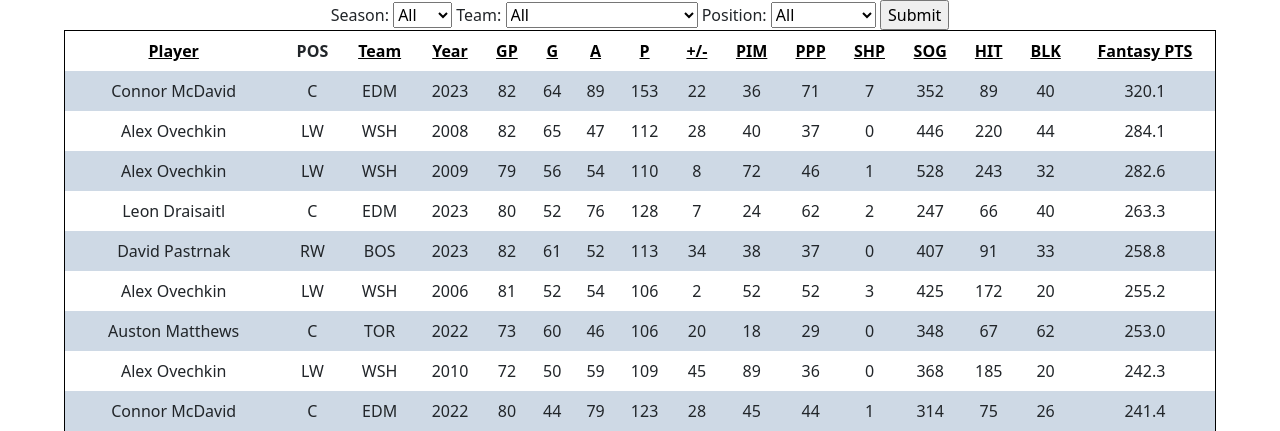
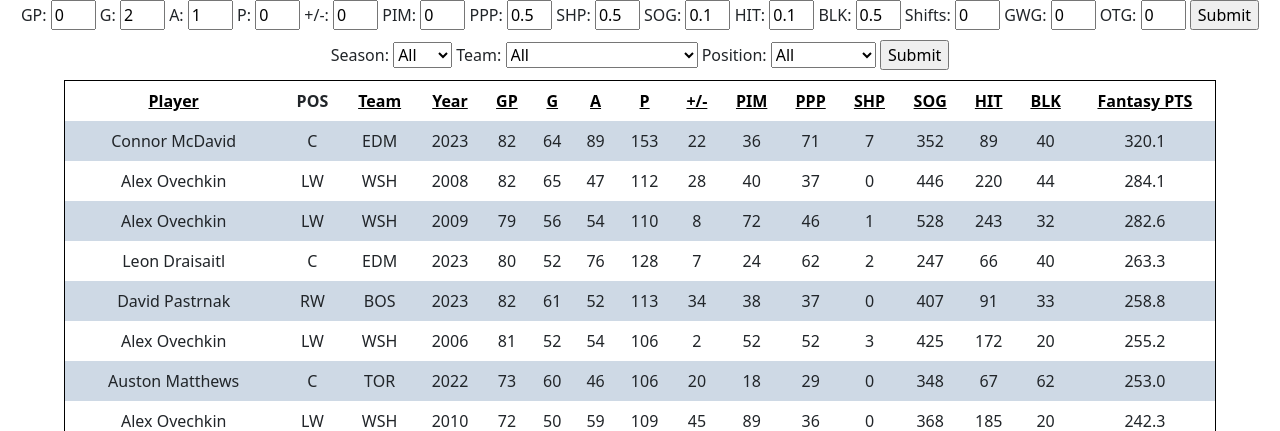
Before and after one commit to Nebbocaj/NHL_Predictions, a Django app: page /players/ in a window 1280 px wide. Shown: the part 56-487 px from the top of the page. Run offline with Django 4.2, Linux system fonts and the light colour scheme; data comes from the database, SQL or seed files in the repository; both versions use the stored data as it was after the commit.

Commit message:
Added custom fantasy scoring

```diff
--- a/NHLweb/fantasy/forms.py
+++ b/NHLweb/fantasy/forms.py
@@ -74,17 +74,18 @@
 
 #This is the form for customizing fantasy league points
 class FantasyScoring(forms.Form):
-    goals = forms.IntegerField(label='Goals:', initial=2)
-    assist = forms.IntegerField(label='Assists:', initial=1)
-    pim = forms.IntegerField(label='PIM:', initial=0)
-    shots = forms.IntegerField(label='Shots:', initial=0.1)
-    games = forms.IntegerField(label='GP:', initial=0)
-    hits = forms.IntegerField(label='Hits:', initial=0.1)
-    blocks = forms.IntegerField(label='Blocks:', initial=0.5)
-    plusMinus = forms.IntegerField(label='+/-:', initial=0)
-    points = forms.IntegerField(label='Points:', initial=0)
-    shifts = forms.IntegerField(label='Shifts:', initial=0)
-    ppp = forms.IntegerField(label='PPP:', initial=0.5)
-    shp = forms.IntegerField(label='SHP:', initial=0.5)
-    gwg = forms.IntegerField(label='GWG:', initial=0)
-    otg = forms.IntegerField(label='OTG:', initial=0)
+    games = forms.IntegerField(label='GP:', initial=0, widget=forms.NumberInput(attrs={'class': 'small-input'}))
+    goals = forms.IntegerField(label='G:', initial=2, widget=forms.NumberInput(attrs={'class': 'small-input'}))
+    assist = forms.IntegerField(label='A:', initial=1, widget=forms.NumberInput(attrs={'class': 'small-input'}))
+    points = forms.IntegerField(label='P:', initial=0, widget=forms.NumberInput(attrs={'class': 'small-input'}))
+    plusMinus = forms.IntegerField(label='+/-:', initial=0, widget=forms.NumberInput(attrs={'class': 'small-input'}))
+    pim = forms.IntegerField(label='PIM:', initial=0, widget=forms.NumberInput(attrs={'class': 'small-input'}))
+    ppp = forms.IntegerField(label='PPP:', initial=0.5, widget=forms.NumberInput(attrs={'class': 'small-input'}))
+    shp = forms.IntegerField(label='SHP:', initial=0.5, widget=forms.NumberInput(attrs={'class': 'small-input'}))
+    shots = forms.IntegerField(label='SOG:', initial=0.1, widget=forms.NumberInput(attrs={'class': 'small-input'}))
+    hits = forms.IntegerField(label='HIT:', initial=0.1, widget=forms.NumberInput(attrs={'class': 'small-input'}))
+    blocks = forms.IntegerField(label='BLK:', initial=0.5, widget=forms.NumberInput(attrs={'class': 'small-input'}))
+
+    shifts = forms.IntegerField(label='Shifts:', initial=0, widget=forms.NumberInput(attrs={'class': 'small-input'}))
+    gwg = forms.IntegerField(label='GWG:', initial=0, widget=forms.NumberInput(attrs={'class': 'small-input'}))
+    otg = forms.IntegerField(label='OTG:', initial=0, widget=forms.NumberInput(attrs={'class': 'small-input'}))
--- a/NHLweb/fantasy/players.py
+++ b/NHLweb/fantasy/players.py
@@ -174,35 +174,48 @@
 '''
 Calculates the fantasy points from any season based on the scoring system provided
 '''
-def get_fantasy_points():
+def get_fantasy_points(values = None):
 
-    #NOTE: default scoring system
-    #Dynamic scoring system based on user input will be provided later.
-    scoring = {
-        'goals' : 2,
-        'assists' : 1,
-        'pim' : 0,
-        'shots' : 0.1,
-        'games' : 0,
-        'hits' : 0.1,
-        'blocks' : 0.5,
-        'plusMinus' : 0,
-        'points' : 0,
-        'shifts' : 0,
-        'powerPlayPoints' : 0.5,
-        'shortHandPoints' : 0.5,
-        'gameWinningGoals' : 0,
-        'overtimeGoals' : 0,
+    #Set the scoring values
+    if values == None:
+        scoring = {
+            'games': 0,
+            'goals': 2,
+            'assists': 1,
+            'points': 0,
+            'plusMinus': 0,
+            'pim': 0,
+            'ppp': 0.5,
+            'shp': 0.5,
+            'shots': 0.1,
+            'hits': 0.1,
+            'blocks': 0.5,
+            'shifts': 0,
+            'gwg': 0,
+            'otg': 0,
         }
+    else:
+        scoring = values
 
     #Access dictionary
-    goals = scoring["goals"]
-    assists = scoring["assists"]
-    blocks = scoring["blocks"]
-    shots = scoring["shots"]
-    hits = scoring["hits"]
-    PPP = scoring["powerPlayPoints"]
-    SHP = scoring["shortHandPoints"]
+    games = float(scoring["games"])
+    goals = float(scoring["goals"])
+    assists = float(scoring["assists"])
+    points = float(scoring["points"])
+    plusMinus = float(scoring["plusMinus"])
+    pim = float(scoring["pim"])
+    PPP = float(scoring["ppp"])
+    SHP = float(scoring["shp"])
+    shots = float(scoring["shots"])
+    hits = float(scoring["hits"])
+    blocks = float(scoring["blocks"])
+    shifts = float(scoring["shifts"])
+    gwg = float(scoring["gwg"])
+    otg = float(scoring["otg"])
+
+
+
+    print(goals, assists, blocks, shots, type(goals))
 
     all_stats = Stats.objects.all()
 
@@ -210,13 +223,20 @@
 
     for stat in all_stats:
         stat.fantasyPoints = 0
-        stat.fantasyPoints = round(goals * stat.goals
+        stat.fantasyPoints = round(games * stat.games
+            + goals * stat.goals
             + assists * stat.assists
-            + blocks * stat.blocks
+            + points * stat.points
+            + plusMinus * stat.plusMinus
+            + pim * stat.pim
+            + PPP * stat.powerPlayPoints
+            + SHP * stat.shortHandPoints
             + shots * stat.shots
             + hits * stat.hits
-            + PPP * stat.powerPlayPoints
-            + SHP * stat.shortHandPoints, 1
+            + blocks * stat.blocks
+            + shifts  * stat.shifts
+            + gwg * stat.gameWinningGoals
+            + otg * stat.overtimeGoals, 1
         )
         updated_stats.append(stat)
 
--- a/NHLweb/fantasy/views.py
+++ b/NHLweb/fantasy/views.py
@@ -10,25 +10,79 @@
 
 def player_page(request):
 
-    form = InputForm()
+    #Reload stats if needed. Mostly used for debugging or production
+    reload_players = False
+    if reload_players:
+        reset_data()
 
+    #Process the request and get information
+    player_list, sort_column, sort_direction, form, fant = process_request(request)
+
+    #Create pages
+    paginator = Paginator(player_list, 50)
+    page_number = request.GET.get('page', 1)
+    page = paginator.get_page(page_number)
+
+    #Collect data to send to template
+    context = {
+        "player_list": page,
+        "sort_column": sort_column,
+        "sort_direction": sort_direction,
+        "page_number": page_number,
+        "form": form,
+        "fant": fant
+    }
+
+    #Load template
+    template = loader.get_template("players.html")
+    return HttpResponse(template.render(context, request))
+
+
+#Process the request that the player page recieves
+def process_request(request):
     #If the request comes from the "filter" method in the html
     #Add filters to position or team
     team = 'all'
     position = 'all'
     season = 'all'
     if request.method == 'POST':
+
+        #Gather filter form data
         season = request.POST.get('year', 'all')
         team = request.POST.get('team', 'all')
         position = request.POST.get('position', 'all')
+        form = InputForm(initial={'year':season, 'team':team, 'position':position})
 
-    #Reload stats if needed. Mostly used for debugging or production
-    reload_players = False
-    reset_points = False
-    if reload_players:
-        reset_data()
-    if reset_points:
+        #Gather fantasy form data
+        fantasyData = {
+            'games': request.POST.get('games', 0),
+            'goals': request.POST.get('goals', 0),
+            'assists': request.POST.get('assist', 0),
+            'points': request.POST.get('points', 0),
+            'plusMinus': request.POST.get('plusMinus', 0),
+            'pim': request.POST.get('pim', 0),
+            'ppp': request.POST.get('ppp', 0),
+            'shp': request.POST.get('shp', 0),
+            'shots': request.POST.get('shots', 0),
+            'hits': request.POST.get('hits', 0),
+            'blocks': request.POST.get('blocks', 0),
+            'shifts': request.POST.get('shifts', 0),
+            'gwg': request.POST.get('gwg', 0),
+            'otg': request.POST.get('otg', 0)
+        }
+        fant = FantasyScoring(initial=fantasyData)
+
+
+        if 'fantasy_submit' in request.POST:
+            get_fantasy_points(fantasyData)
+
+    else:
+        form = InputForm()
+        fant = FantasyScoring()
         get_fantasy_points()
+
+
+
 
     #Determine how the data should be sorted
     sort_column = request.GET.get('sort', 'fantasyPoints')
@@ -55,23 +109,4 @@
 
     player_list = player_list.order_by(f"{prefix}{sort_column}")
 
-    #Create pages
-    paginator = Paginator(player_list, 50)
-    page_number = request.GET.get('page', 1)
-    page = paginator.get_page(page_number)
-
-    form = InputForm(initial={'year':season, 'team':team, 'position':position})
-
-    fant = FantasyScoring()
-
-    context = {
-        "player_list": page,
-        "sort_column": sort_column,
-        "sort_direction": sort_direction,
-        "page_number": page_number,
-        "form": form,
-        "fant": fant
-    }
-
-    template = loader.get_template("players.html")
-    return HttpResponse(template.render(context, request))
+    return player_list, sort_column, sort_direction, form, fant
--- a/NHLweb/static/css/table_style.css
+++ b/NHLweb/static/css/table_style.css
@@ -42,7 +42,17 @@
 }
 
 .form-container {
-    display: flex;
-    justify-content: center;
-    align-items: center;
-  }
+        display: flex;
+        flex-direction: column;
+        align-items: center; /* Center items horizontally */
+        justify-content: center; /* Center items vertically */
+    }
+
+    .form-container .form-row {
+        margin-bottom: 10px;
+        text-align: center; /* Center items horizontally within each row */
+    }
+
+.small-input {
+        width: 45px; /* Adjust the width to your desired size */
+    }
--- a/NHLweb/templates/players.html
+++ b/NHLweb/templates/players.html
@@ -33,12 +33,20 @@
   </div>
 </nav>
 
+
+
+
 <div class="form-container">
     <form id="filter" action = "" method = "post">
         {% csrf_token %}
-        <!-- {{fant}} -->
-        {{form}}
-        <input type="submit" value=Submit>
+        <div class="form-row">
+            {{fant}}
+            <input type="submit" name="fantasy_submit" value=Submit>
+        </div>
+        <div class="form-row">
+            {{form}}
+            <input type="submit" name="filter_submit" value=Submit>
+        </div>
     </form>
 </div>
 
```
Also changed, not shown: NHLweb/db.sqlite3.
